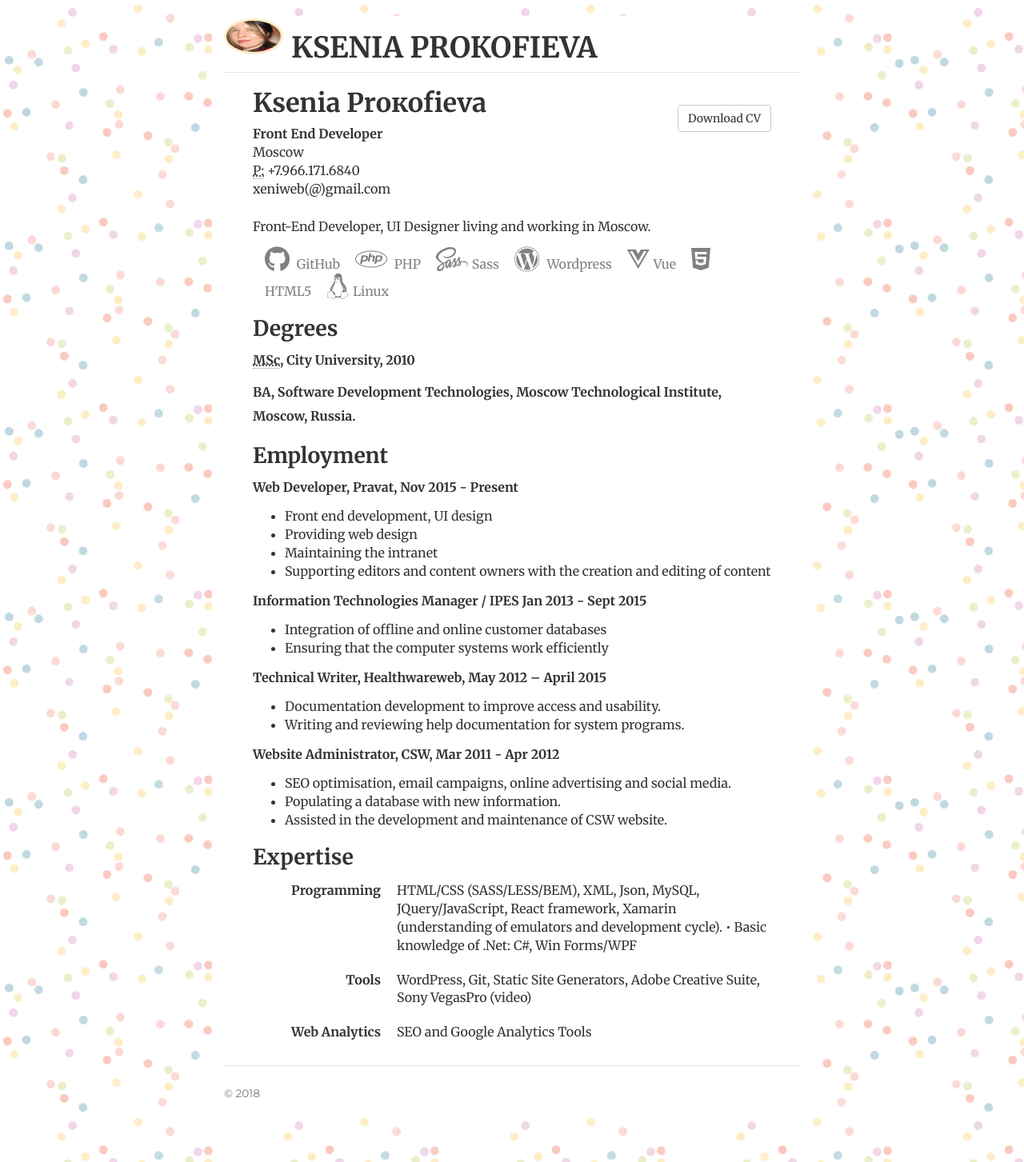
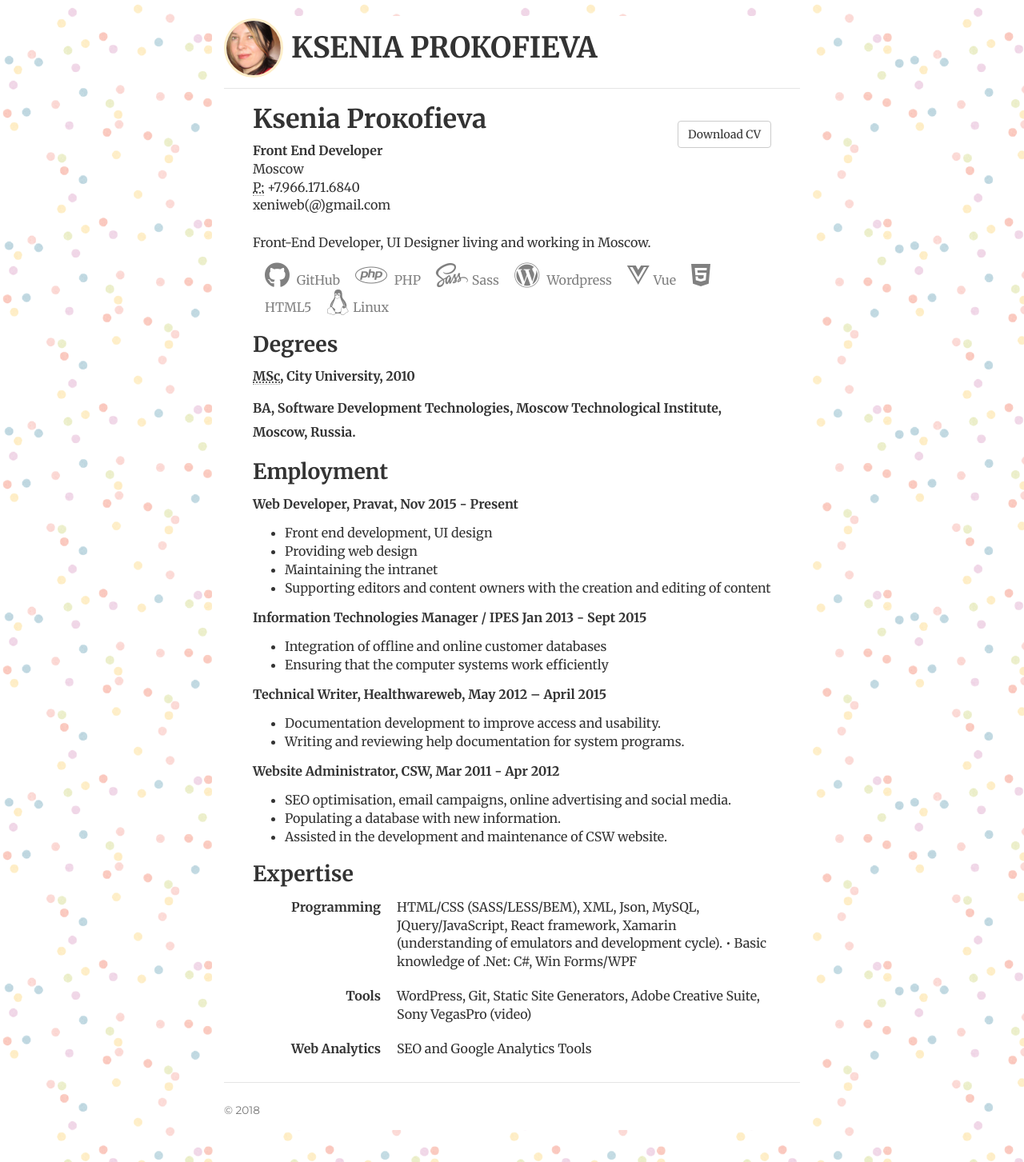
Before and after one commit to cvkp/cvkp.github.io, a Jekyll site: the page built from index-en.html, in a window 1280 px wide. Shown: the whole page at 80% size. Built offline with Jekyll 4.4.1, drawn with Linux system fonts in a browser that asks for light colours; nearby versions of some CDN libraries.

Commit message:
Update english.html

```diff
--- a/_layouts/english.html
+++ b/_layouts/english.html
@@ -12,7 +12,7 @@
 
         <a href="/">
             <li class="pull-left">
-                <img class="logo round" src="/images/23.jpg">
+                <img class="round" src="/images/23.jpg">
 
             </li>
 
```
